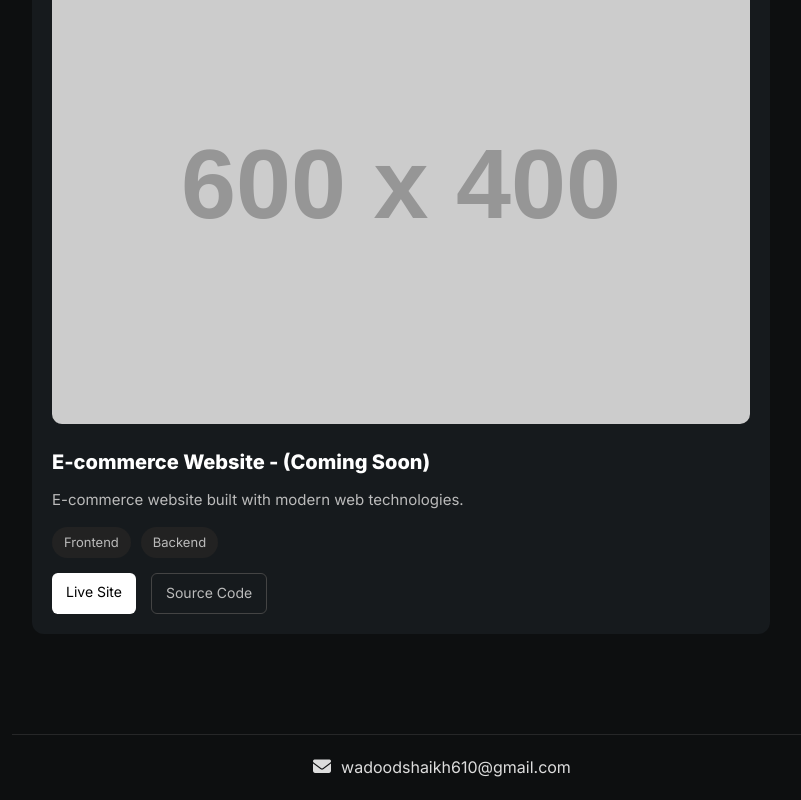
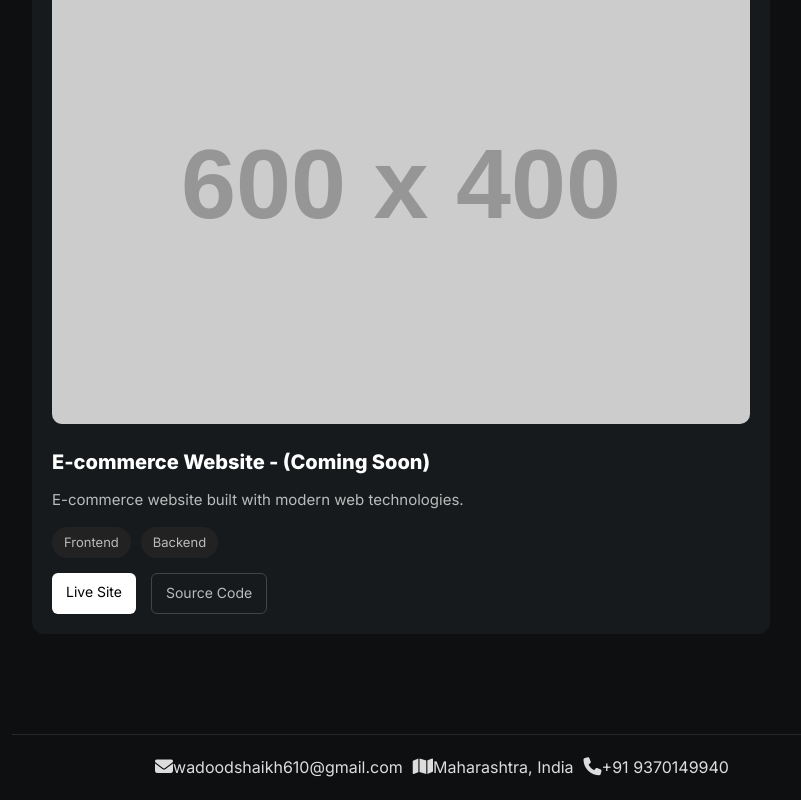
Before and after one commit to wadoodShaikh/portfolio, a React (Vite) app: page / in a window 1280 px wide. Shown: the part 1653-2453 px from the top of the page, without its empty margins (198-999 px from the left). Built offline with nearby package versions, Linux system fonts and the light colour scheme.

Commit message:
Update Footer.jsx

```diff
--- a/src/components/Footer.jsx
+++ b/src/components/Footer.jsx
@@ -5,10 +5,24 @@ const Footer = () => {
     <div>
       <footer id="contact">
         <div className="footer-content">
-          <i className="fas fa-envelope"></i>
-          <a href="mailto:stefan.topallovic@gmail.com">
-            wadoodshaikh610@gmail.com
-          </a>
+          <div>
+            <i className="fas fa-envelope"></i>
+            <a href="mailto:wadoodshaikh610@gmail.com">
+              wadoodshaikh610@gmail.com
+            </a>
+          </div>
+          <div>
+            <i className="fas fa-map"></i>
+            <a href="#">
+              Maharashtra, India
+            </a>
+          </div>
+          <div>
+            <i className="fas fa-phone"></i>
+            <a href="#">
+              +91 9370149940
+            </a>
+          </div>
         </div>
       </footer>
     </div>
```
